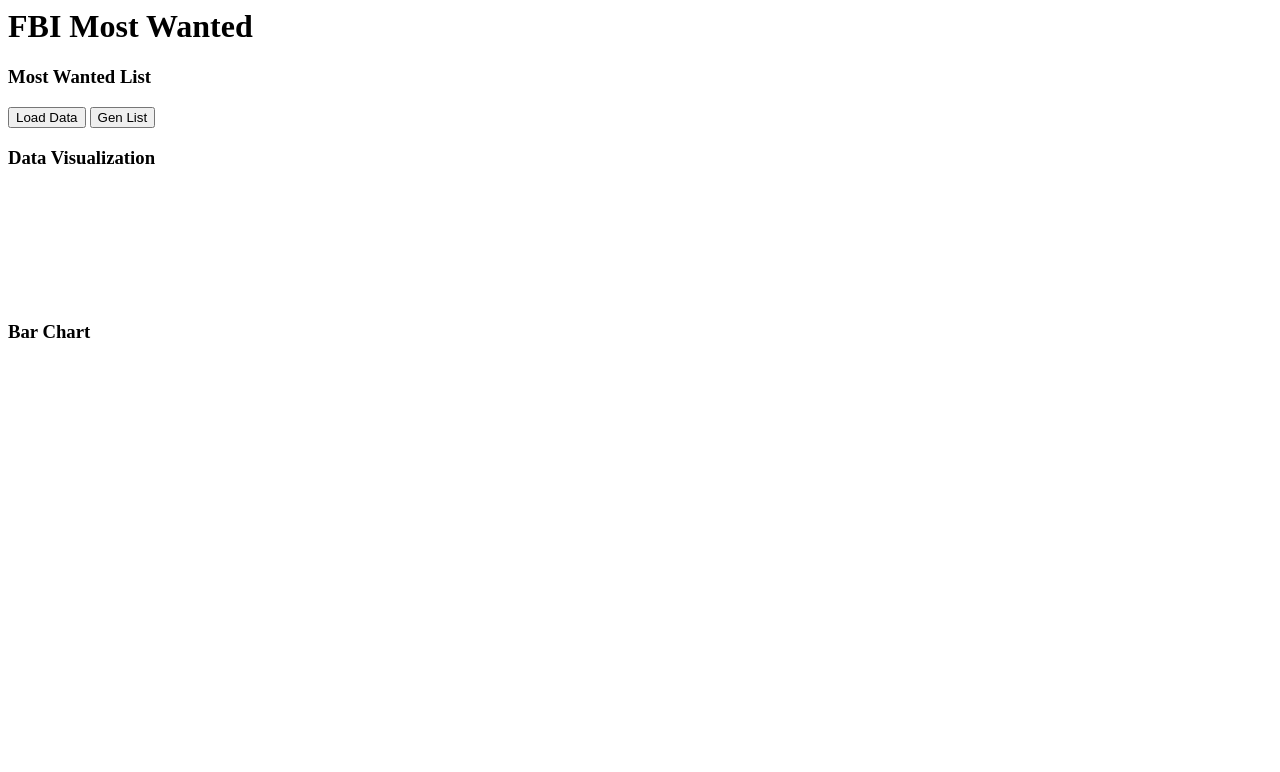
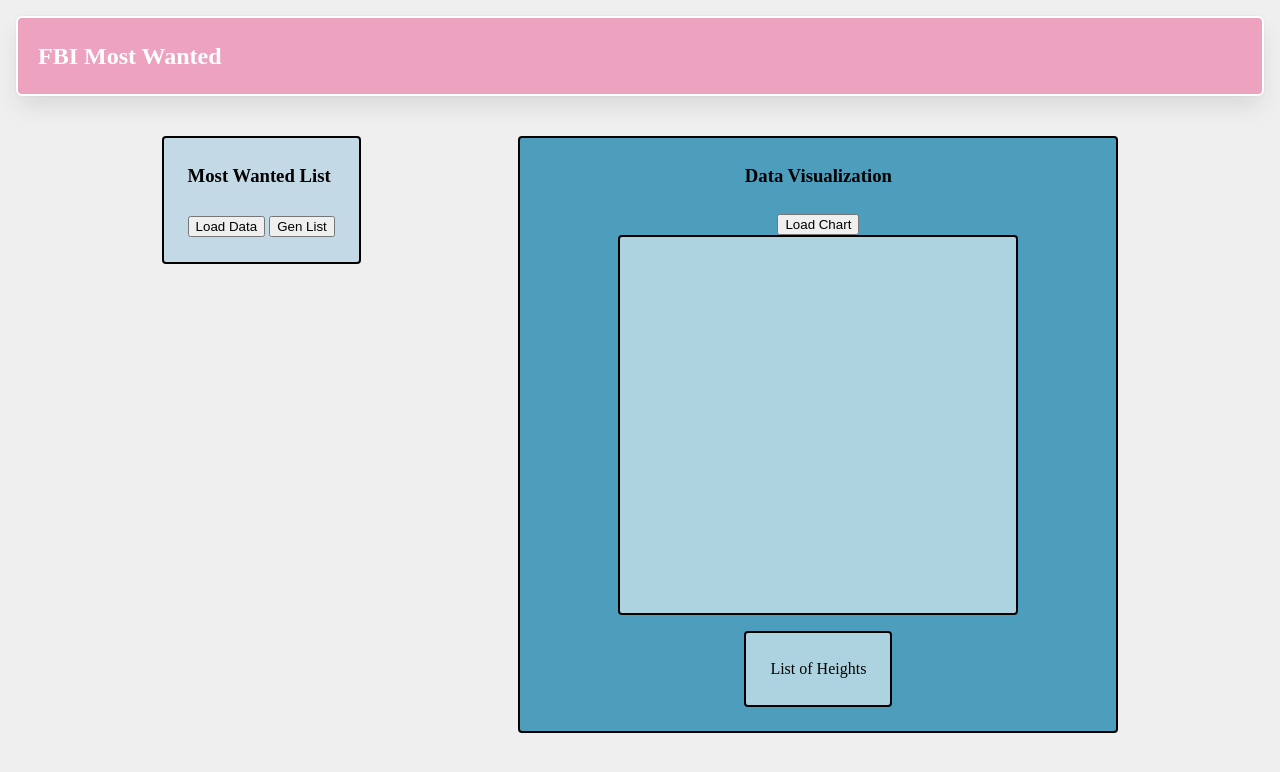
Before and after one commit to BrookeMorgann/final-project-377, a plain HTML site: page index.html in a window 1280 px wide. Drawn offline with nearby package versions, Linux system fonts and the light colour scheme.

Commit message:
chart works and inputs data

```diff
--- a/index.html
+++ b/index.html
@@ -4,6 +4,7 @@
     <meta http-equiv="X-UA-Compatible" content="IE=edge" />
     <meta name="viewport" content="width=device-width, initial-scale=1.0" />
     <title>Brooke's INST377 Project</title>
+    <link rel="stylesheet" href="script.css">
   </head>
   <body>
     <div class="wrapper">
@@ -20,17 +21,14 @@
         </div>
         <div class="right_section box">
           <h3>Data Visualization</h3>
-          <div class="box">
-            <dl class="people_list"></dl>
-          </div>
+            <button type="button" id="chart_load">Load Chart</button>
+            <canvas id="myChart" class="box"></canvas>
+            <dl class="box" id="people_list">
+              List of Heights
+            </dl>
         </div>
       </div>
     </div>
-    <div>
-        <h3>Bar Chart</hs>
-      <canvas id="myChart"></canvas>
-    </div>
-
     <script src="https://cdn.jsdelivr.net/npm/chart.js@4.2.1/dist/chart.umd.min.js
     "></script>
 
--- /dev/null
+++ b/script.css
@@ -0,0 +1,202 @@
+/*
+Form Styles
+*/
+* {
+    box-sizing: border-box;
+  }
+
+
+  html {
+    background-color: #fff;
+    font-size: 16px;
+    min-width: 300px;
+    overflow-x: hidden;
+    overflow-y: scroll;
+
+    /* these are specific to different browsers */
+    -moz-osx-font-smoothing: grayscale;
+    -webkit-font-smoothing: antialiased;
+    text-rendering: optimizeLegibility;
+    -webkit-text-size-adjust: 100%;
+    -moz-text-size-adjust: 100%;
+    text-size-adjust: 100%;
+  }
+
+  body {
+    margin: 0;
+    padding: 0;
+
+    font-family: 'Times New Roman', Times, serif UI’, Candara, ‘Bitstream Vera Sans’, ‘DejaVu Sans’, ‘Bitsream Vera Sans’, ‘Trebuchet MS’, Verdana, ‘Verdana Ref’, sans-serif;
+    font-weight: 400;
+    line-height: 1.5;
+    background-color: rgb(239, 239, 239);
+  }
+
+
+  a {
+    display: inline-block;
+    text-decoration: none;
+  }
+
+  h2, h3 {
+    margin:0;
+    padding:0;
+    padding-bottom:1.5rem;
+  }
+
+  form {
+    accent-color: hsla(120, 100%, 50%, 0.482);
+  }
+
+  /*
+    - These styles use 'class names'
+    - You can apply them by using the 'class' attribute on your HTML
+    - like this: <div class="wrapper">
+    - note that the period vanishes there!
+  */
+
+
+  .wrapper {
+    min-height: 100vh;
+    display: flex;
+    flex-direction: column;
+    margin: 0;
+    flex: 1;
+  }
+
+  .container {
+    margin: 0 20px;
+    display: flex;
+    justify-content: space-evenly;
+    align-items: start;
+    flex:1;
+  }
+
+  .header {
+    padding-top: 1rem;
+    padding-left: 1rem;
+    padding-right: 1rem;
+    padding-bottom: 1.5rem;
+  }
+
+
+  /*
+    This rule implies that the H1 tag lives within another HTML tag
+    It "inherits" some rules from the above
+    Those rules won't apply to an h1 that's outside a block with the class of 'header'
+  */
+
+  .header h1 {
+    display: block;
+    /* this will push other blocks out of the way */
+
+    /* colors */
+    background-color: rgb(237, 162, 192);
+    color: rgb(255, 255, 255);
+
+    /* shapes */
+    border: 2px solid;
+    border-radius: 6px;
+    font-size: 1.5rem;
+    padding: 1.25rem;
+    margin:0; /* removing the margin on h1 tags means the header pins to the top if we move */
+
+
+    /* box-shadows are fancy */
+    box-shadow: 0 0.5em 1em -0.125em rgb(10 10 10 / 10%), 0 0 0 1px rgb(10 10 10 / 2%);
+  }
+
+
+
+  #myChart {
+    width: 400px;
+    height: 380px;
+    margin-bottom: 1rem;
+  }
+
+
+
+  .box {
+    background-color: rgba(255, 255, 255, 0.548);
+    border: 2px solid;
+    border-radius: 4px;
+
+    width: fit-content;
+    height:fit-content;
+    padding: 1.5rem;
+    margin: 0 auto;
+  }
+
+  .left_section {
+    background-color: rgba(184, 212, 227, 0.8);
+    flex: 0 1 auto;
+    margin: 1rem;
+    padding: 1.5rem;
+  }
+
+  .right_section {
+    background-color: rgba(8, 124, 167, 0.7);
+    flex: 1 2 auto;
+    margin: 1rem;
+    align-items: center;
+    max-width: 600px;
+    justify-content: center;
+    display: flex;
+    flex-direction: column;
+  }
+
+  /*
+    This block is actually dependent on the "container" block having a flex set on it
+    and the "wrapper" block displaying as a flex column with a "vertical height" (vh) of 100.
+    That serves to cram the footer to the bottom of the page.
+  */
+
+  .footer {
+    flex-shrink: 0;
+    padding: 1.25rem;
+    background-color: rgba(237, 162, 192, 0.8);
+    font-size: 1.2rem;
+    font-weight: 600;
+    color: rgb(255, 255, 255);
+    border: 6px solid;
+  }
+
+  .footer a {
+    color: rgba(255, 255, 255, 1);
+    text-decoration: underline;
+  }
+
+  /*
+    This is an example of a 'pseudoclass'
+    In this instance, it says what to do if a mouse hovers over a link
+    This is pretty desktop-specific, since there's no hover function on touchscreens
+  */
+  .footer a:hover {
+    /* Hue, saturation, luminosity, alpha */
+    background-color: hsla(0, 0%, 90%, 0.15);
+    /* red, green, blue, alpha */
+    color: rgb(246, 169, 93);
+    text-decoration: none;
+  }
+
+  .subtitle {
+    color: rgba(0, 0, 0, 0.8);
+    margin: 0px;
+    margin-bottom: 5px;
+  }
+
+
+  /* Deploy this with images as direct "children" and the images should pop into shape */
+  .grid {
+    display: flex;
+    justify-content: space-evenly;
+    flex-flow: wrap;
+    width: 350px;
+    height: 350px;
+    margin: 0 auto;
+  }
+
+  .grid img {
+    width: 150px;
+    height: 150px;
+  }
--- a/script.js
+++ b/script.js
@@ -1,4 +1,5 @@
 
+ function initChart(arr) {
   const ctx = document.getElementById('myChart');
 
   const myChart = new Chart(ctx, {
@@ -7,7 +8,7 @@
       labels: ['Under 60in', 'Between 60 and 70in', 'Over 70in'],
       datasets: [{
         label: '# of Votes',
-        data: chartArr,
+        data: arr,
         borderWidth: 1
       }]
     },
@@ -19,6 +20,9 @@
       }
     }
   });
+  return myChart;
+ }
+
 
 function isNull(value) {
     return value > 0;
@@ -38,7 +42,7 @@
 
 function injectHTML(list) {
   console.log("injected HTML");
-  const target = document.querySelector(".people_list");
+  const target = document.querySelector("#people_list");
   target.innerHTML = "";
   list.forEach((item) => {
     const str = `<table>${item}</table>`;
@@ -50,6 +54,7 @@
   const mainForm = document.querySelector(".main_form");
   const loadDataButton = document.querySelector("#data_load");
   const generateListButton = document.querySelector("#generate");
+  const chartLoadButton = document.querySelector("#chart_load");
 
   let currentList = []; // this is "scoped" to the main event function
 
@@ -69,17 +74,24 @@
     offenderSex = parsedData.items.map((x) => x.sex);
     placeOB = parsedData.items.map((x) => x.place_of_birth);
     national = parsedData.items.map((x) => x.nationality);
-    height = parsedData.items.map((x) => x.height_max);
-    newHeights = height.filter(isNull);
+    height = parsedData.items.map((x) => x.height_max).filter(isNull);
 
-    five = newHeights.filter(greaterFive);
-    six = newHeights.filter(greaterSix);
-    seven = newHeights.filter(greaterSeven);
 
+    five = height.filter(greaterFive);
+    six = height.filter(greaterSix);
+    seven = height.filter(greaterSeven);
+
+
+  });
+
+  chartLoadButton.addEventListener("click", (event) => {
     chartArr = [five.length, six.length, seven.length]
+
+    initChart(chartArr);
 
     console.log("PD", chartArr);
   });
+
 
   generateListButton.addEventListener("click", (event) => {
     console.log("generate list");
```
